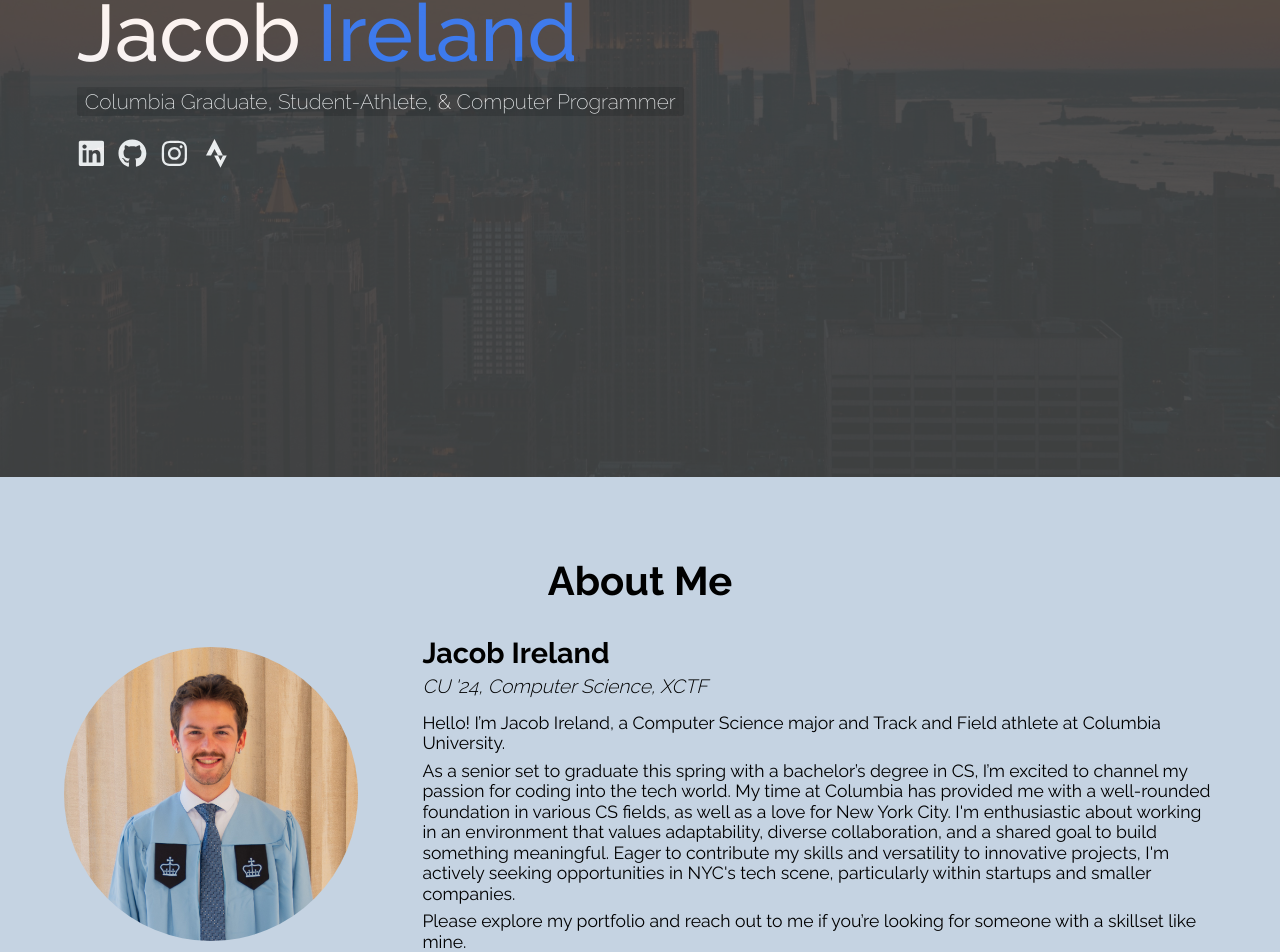
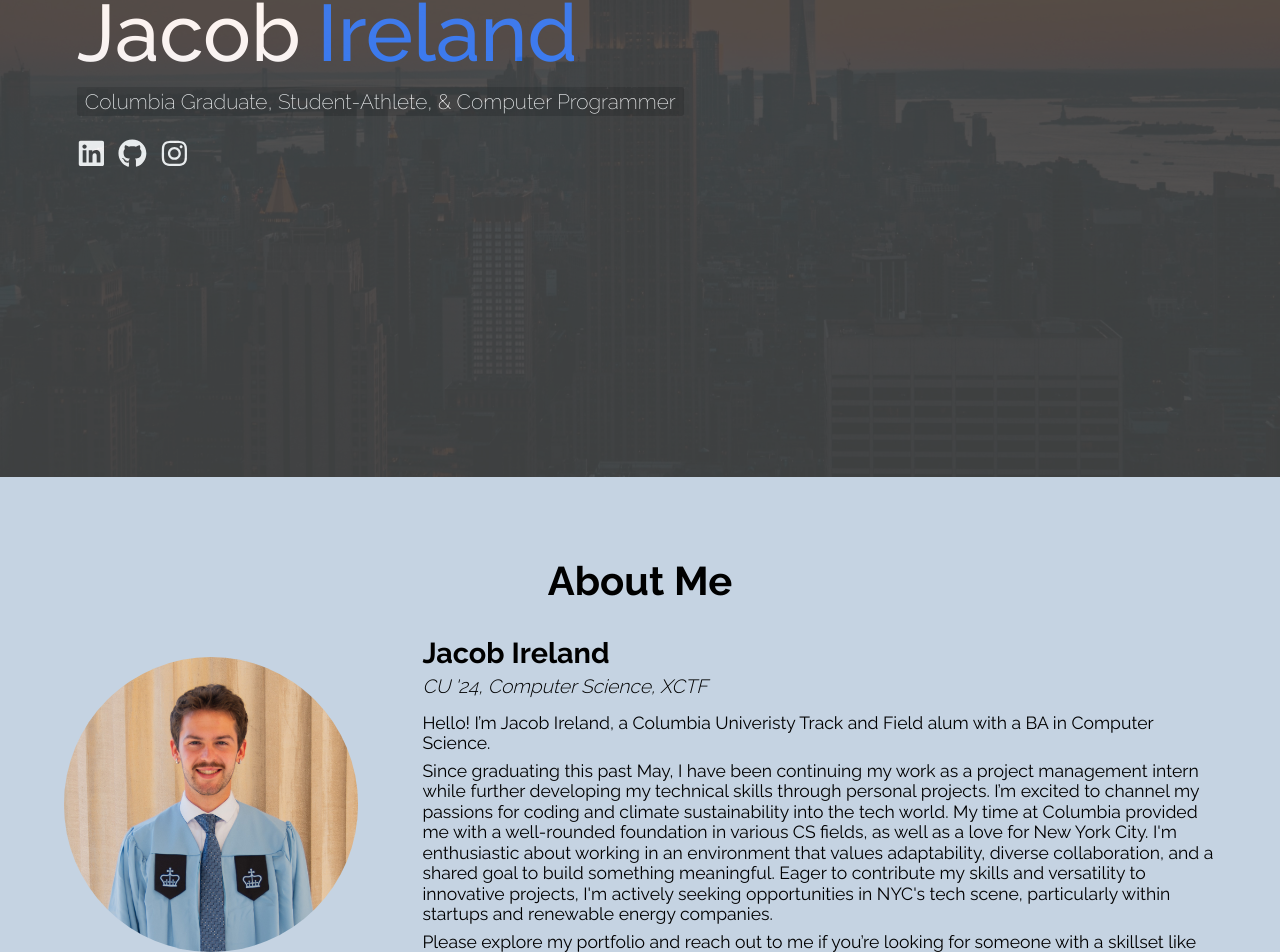
Before and after one commit to jacobireland/Personal-Website, a React (Create React App) app in the folder my-react-app/: page / in a window 1280 px wide. Shown: the part 323-1275 px from the top of the page. Built offline with nearby package versions, Linux system fonts and the light colour scheme.

Commit message:
removed strava links, edited About Me Paragraph

```diff
--- a/my-react-app/src/components/about/About.jsx
+++ b/my-react-app/src/components/about/About.jsx
@@ -12,8 +12,8 @@ const About = () => {
             <div className="mysite_about-info">
                 <h1 className="mysite_about-name"> Jacob Ireland</h1>
                 <h1 className="mysite_about-details"> CU '24, Computer Science, XCTF</h1>
-                <h1 className="mysite_about-introduction"> Hello! I’m Jacob Ireland, a Computer Science major and Track and Field athlete at Columbia University.</h1>
-                <h1 className="mysite_about-introduction2"> As a senior set to graduate this spring with a bachelor’s degree in CS, I’m excited to channel my passion for coding into the tech world. My time at Columbia has provided me with a well-rounded foundation in various CS fields, as well as a love for New York City. I'm enthusiastic about working in an environment that values adaptability, diverse collaboration, and a shared goal to build something meaningful. Eager to contribute my skills and versatility to innovative projects, I'm actively seeking opportunities in NYC's tech scene, particularly within startups and smaller companies.</h1>
+                <h1 className="mysite_about-introduction"> Hello! I’m Jacob Ireland, a Columbia Univeristy Track and Field alum with a BA in Computer Science.</h1>
+                <h1 className="mysite_about-introduction2"> Since graduating this past May, I have been continuing my work as a project management intern while further developing my technical skills through personal projects. I’m excited to channel my passions for coding and climate sustainability into the tech world. My time at Columbia provided me with a well-rounded foundation in various CS fields, as well as a love for New York City. I'm enthusiastic about working in an environment that values adaptability, diverse collaboration, and a shared goal to build something meaningful. Eager to contribute my skills and versatility to innovative projects, I'm actively seeking opportunities in NYC's tech scene, particularly within startups and renewable energy companies.</h1>
                 <h1 className="mysite_about-interests"> Please explore my portfolio and reach out to me if you’re looking for someone with a skillset like mine.</h1>
             </div>
         </div>
--- a/my-react-app/src/components/footer/Footer.jsx
+++ b/my-react-app/src/components/footer/Footer.jsx
@@ -12,7 +12,7 @@ const Footer = () => {
         </div>
         <div className="footer_email">
           <h1 className="email_word"> Email:</h1>
-          <a className="email" href="mailto:jacobireland01@gmail.com"> jacobireland01@gmail</a>
+          <a className="email" href="mailto:jacobireland01@gmail.com"> jacobireland01@gmail.com</a>
         </div>
       </div>
     </div>
--- a/my-react-app/src/components/header/Header.jsx
+++ b/my-react-app/src/components/header/Header.jsx
@@ -1,6 +1,6 @@
 import React from 'react'
 import './header.css';
-import { FaGithub, FaLinkedin, FaInstagram, FaStrava } from 'react-icons/fa';
+import { FaGithub, FaLinkedin, FaInstagram } from 'react-icons/fa';
 
 const Header = () => {
 
@@ -17,7 +17,6 @@ const Header = () => {
                     <a className="mysite_header-social" href="https://www.linkedin.com/in/jacob-ireland-a8a683189/" target="_blank" rel="noreferrer"><FaLinkedin className='mysite_header-svgs'></FaLinkedin></a>
                     <a className="mysite_header-social" href="https://github.com/jacobireland" target="_blank" rel="noreferrer"><FaGithub className='mysite_header-svgs'></FaGithub></a>
                     <a className="mysite_header-social" href="https://www.instagram.com/_jacob_ireland/?hl=en" target="_blank" rel="noreferrer"><FaInstagram className='mysite_header-svgs'></FaInstagram></a>
-                    <a className="mysite_header-social" href="https://www.strava.com/athletes/46252676" target="_blank" rel="noreferrer"><FaStrava className='mysite_header-svgs'></FaStrava></a>
                 </div>
             </div>
         </div>
--- a/my-react-app/src/components/navbar/Navbar.jsx
+++ b/my-react-app/src/components/navbar/Navbar.jsx
@@ -3,7 +3,7 @@ import { useState } from 'react';
 import { RiMenu3Line, RiCloseLine } from 'react-icons/ri';
 import './navbar.css';
 import resume from '../../assets/Jacob_Ireland_Resume.pdf';
-import { FaGithub, FaLinkedin, FaInstagram, FaStrava } from 'react-icons/fa';
+import { FaGithub, FaLinkedin, FaInstagram } from 'react-icons/fa';
 
 
 document.addEventListener('DOMContentLoaded', e => {
@@ -46,7 +46,6 @@ const Navbar = () => {
                     <a className="nav-linkedin" href="https://www.linkedin.com/in/jacob-ireland-a8a683189/" target="_blank" rel="noreferrer"><FaLinkedin size={25}></FaLinkedin></a>
                     <a className="nav-twitter" href="https://github.com/jacobireland" target="_blank" rel="noreferrer"><FaGithub size={25}></FaGithub></a>
                     <a className="nav-instagram" href="https://www.instagram.com/_jacob_ireland/?hl=en" target="_blank" rel="noreferrer"><FaInstagram size={25}></FaInstagram></a>
-                    <a className="nav-strava" href="https://www.strava.com/athletes/46252676" target="_blank" rel="noreferrer"><FaStrava size={25}></FaStrava></a>
                 </div>
             </div>
             <div className="mysite_navbar-menu-area">
```
